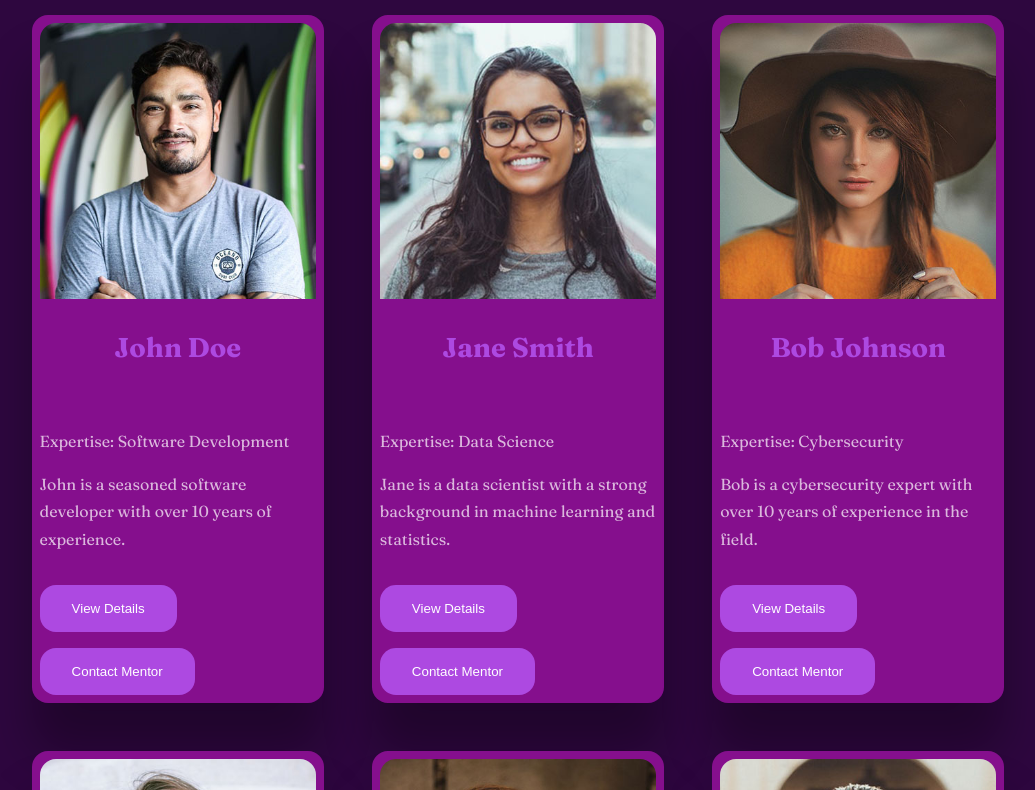
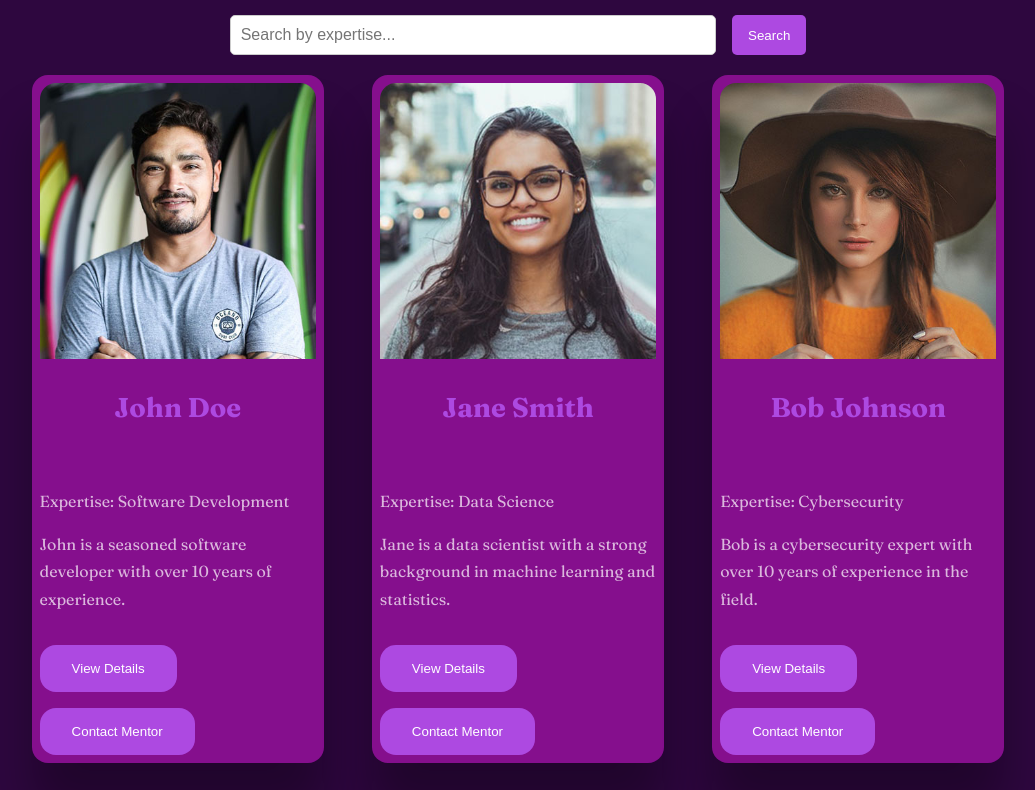
Before and after one commit to suryatapa7/Unified_mentor_demo, a plain HTML site: page mentors.html in a window 1280 px wide. Shown: the part 159-949 px from the top of the page, without its empty margins (122-1157 px from the left). Drawn offline with Linux system fonts and the light colour scheme.

Commit message:
Insert Search Functionality

```diff
--- a/css/mentors.css
+++ b/css/mentors.css
@@ -145,11 +145,43 @@ transition: var(--transition);
 background-color: var(--color-bg1);
 }
 
+/* Search bar */
+.search-bar {
+  display: flex;
+  justify-content: center;
+  margin-bottom: 20px;
+}
+
+#search-input {
+width: 50%;
+padding: 10px;
+font-size: 16px;
+border: 1px solid #ccc;
+border-radius: 5px;
+}
+
+#search-btn {
+  background-color:var(--color-primary); ;
+  color:var(--color-white);
+  padding: 0.3rem 1rem;
+  margin-left: 1rem;
+  border: none;
+  border-radius: 5px;
+  cursor: pointer;
+  transition: var(--transition);
+}
+
+#search-btn:hover {
+  background-color: var(--color-bg1);
+}
 
 
+@media (max-width: 768px) {
+  #search-input {
+    width: 100%;
+  }
 
-
-
+}
 
 
 
--- a/mentors.html
+++ b/mentors.html
@@ -43,6 +43,10 @@
     <section class="mentors">
         <h1>Mentor Profiles</h1>
         <div class="container">
+            <div class="search-bar">
+                <input type="text" id="search-input" placeholder="Search by expertise...">
+                <button id="search-btn">Search</button>
+            </div>
             <div class="mentor-grid">
                 <!-- Mentor profiles will be generated dynamically -->
             </div>
--- a/script.js
+++ b/script.js
@@ -119,7 +119,16 @@ const mentors = [
   // Function to generate mentor profiles
   function generateMentorProfiles() {
     const mentorGrid = document.querySelector(".mentor-grid");
-    mentors.forEach((mentor) => {
+    const searchInput = document.getElementById('search-input');
+    const searchQuery = searchInput.value.toLowerCase();
+
+     // Filter mentors based on search query
+     const filteredMentors = mentors.filter((mentor) => {
+        return mentor.expertise.toLowerCase().includes(searchQuery) || mentor.name.toLowerCase().includes(searchQuery);
+    });
+
+    mentorGrid.innerHTML = '';
+    filteredMentors.forEach((mentor) => {
         const mentorProfile = document.createElement("div");
         mentorProfile.classList.add("mentor-profile");
         mentorProfile.innerHTML = `
@@ -171,5 +180,15 @@ const mentors = [
     });
   }
 
-  // Generate mentor profiles
-  generateMentorProfiles();
+
+
+// Call the generateMentorProfiles function on page load
+generateMentorProfiles();
+
+// Add an event listener to the search input to trigger the search on keyup
+const searchInput = document.getElementById('search-input');
+searchInput.addEventListener('keyup', generateMentorProfiles);
+
+// Add an event listener to the search button to trigger the search on click
+const searchBtn = document.getElementById('search-btn');
+searchBtn.addEventListener('click', generateMentorProfiles);
```
